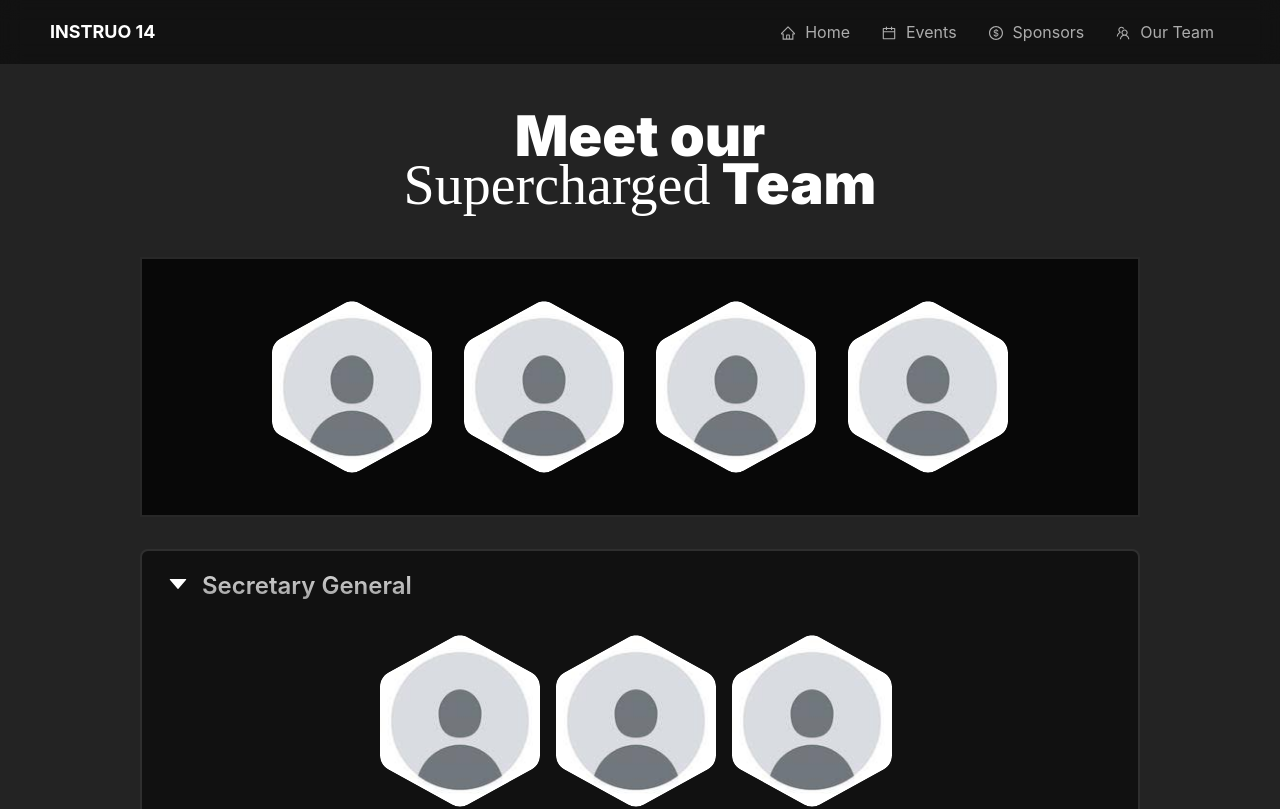
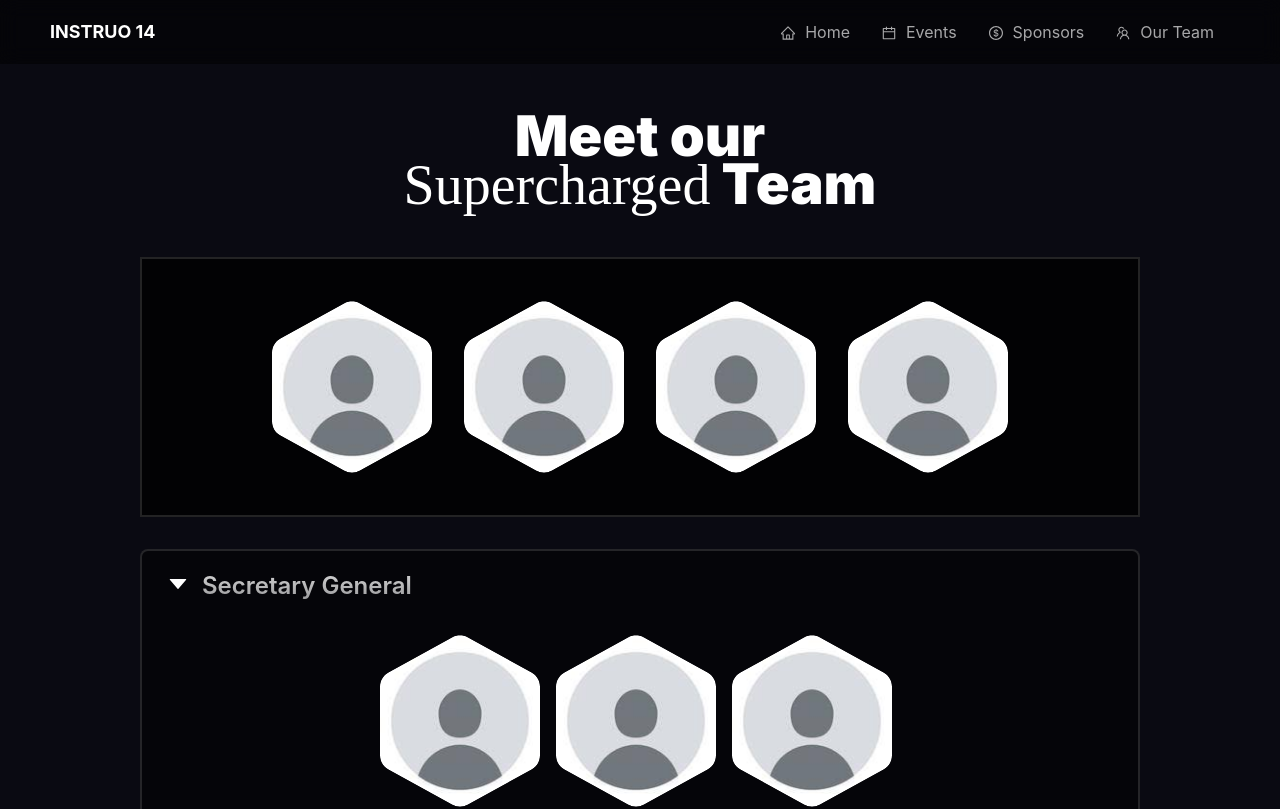
Before and after one commit to Harsh-git98/Instruo, a React (Vite) app in the folder client/: page /team in a window 1280 px wide. Shown: the top 809 px of the page. Built offline with nearby package versions, Linux system fonts and the light colour scheme; a web font is replaced by a local one; what antd-style would draw is missing.

Commit message:
[BUGFIX]: bgcolor

```diff
--- a/client/src/Components/GlitchAnimator/GlitchAnimator.css
+++ b/client/src/Components/GlitchAnimator/GlitchAnimator.css
@@ -1,7 +1,3 @@
-body {
-  background-color: #232323;
-}
-
 .glitch {
   font-family: "Rubik Glitch", sans-serif;
   font-size: 3em;
```
